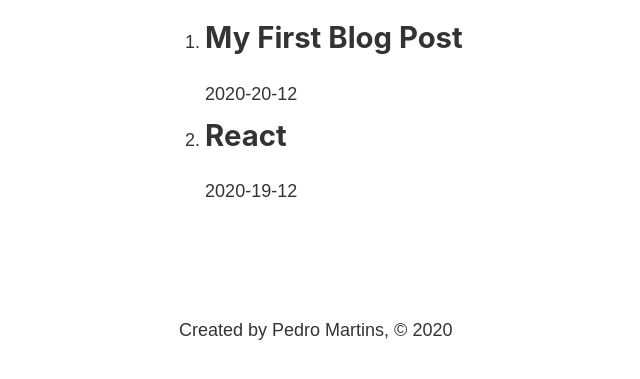
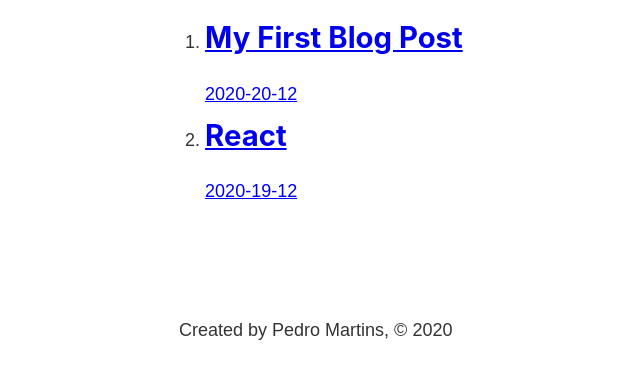
Before and after one commit to pedro-git-projects/blog, a Gatsby site: page /blog in a window 1280 px wide. Shown: the part 413-792 px from the top of the page, without its empty margins (104-744 px from the left). Built offline with nearby package versions, Linux system fonts and the light colour scheme; Gatsby itself is replaced by a stand-in of ours.

Commit message:
added links for posts using slugs

```diff
--- a/src/pages/blog.js
+++ b/src/pages/blog.js
@@ -1,6 +1,6 @@
 import React from "react"
 import Layout from "../components/layout"
-import { graphql, useStaticQuery } from 'gatsby';
+import { graphql, useStaticQuery, Link } from 'gatsby';
 
 const BlogPage = () => {
   const data = useStaticQuery(graphql`
@@ -11,6 +11,9 @@ const BlogPage = () => {
           frontmatter{
             title
             date
+          }
+          fields{
+            slug
           }
         }
       }
@@ -24,8 +27,10 @@ const BlogPage = () => {
         {data.allMarkdownRemark.edges.map((edge)=>{
           return(
             <li>
-              <h2>{edge.node.frontmatter.title}</h2>
-              <p>{edge.node.frontmatter.date}</p>
+              <Link to={`/blog/${edge.node.fields.slug}`}>
+                <h2>{edge.node.frontmatter.title}</h2>
+                <p>{edge.node.frontmatter.date}</p>
+              </Link>
             </li>
           )
         })}
```
